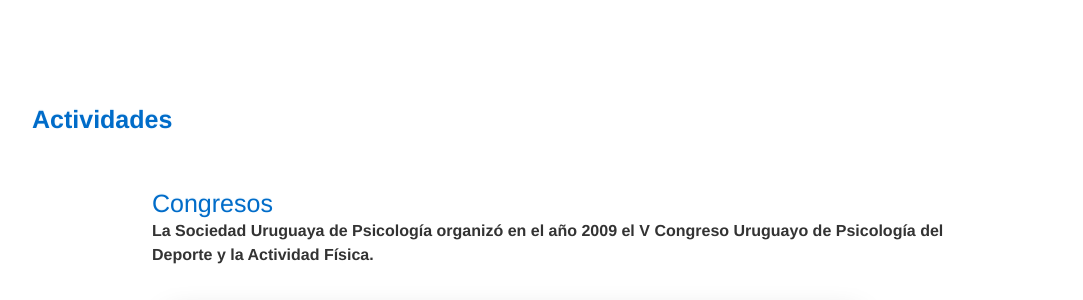
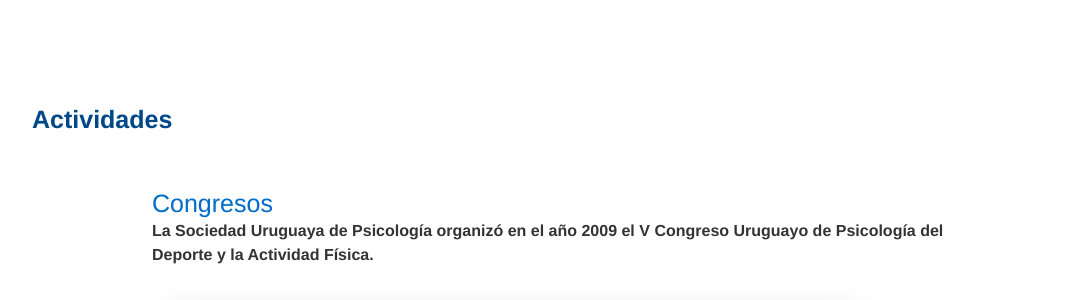
Before and after one commit to ignaciolopezjuani/supde, a Jekyll site: the page built from activities.html, in a window 1280 px wide. Shown: the part 135-435 px from the top of the page, without its empty margins (128-1211 px from the left). Built offline with Jekyll 4.4.1, drawn with Linux system fonts in a browser that asks for light colours; nearby versions of some CDN libraries; some web fonts are replaced; Markdown is read by kramdown in place of the engine named in the settings.

Commit message:
separate main-title and sub-title

```diff
--- a/activities.html
+++ b/activities.html
@@ -8,7 +8,7 @@
 <section class="container">
 
     <section>
-      <a name="congresos" id="congresos" class="main-title">Congresos</a>
+      <a name="congresos" id="congresos" class="sub-title">Congresos</a>
 
       <h3>La Sociedad Uruguaya de Psicología organizó en el año 2009 el V Congreso Uruguayo de Psicología del Deporte y la Actividad Física.</h3>
 
@@ -33,7 +33,7 @@
       <a class="up-btn" href="/activities.html"><img src="/media/images/up-btn.jpg"></a>
 
     <section>
-      <a name="ateneos-workshops" id="ateneos-workshops" class="main-title">Ateneos / Workshops</a>
+      <a name="ateneos-workshops" id="ateneos-workshops" class="sub-title">Ateneos / Workshops</a>
 
       <h3>A lo largo del año se realizan ateneos y workshops en los que se invita a profesionales y personalidades destacadas del deporte en nuestro país.</h3>
 
@@ -104,7 +104,7 @@
 
 
     <section>
-        <a name="cursos" id="cursos" class="main-title">Cursos</a>
+        <a name="cursos" id="cursos" class="sub-title">Cursos</a>
         <p>Diversos profesionales integrantes de nuestra Sociedad han brindado a lo largo de nuestros 21 años varios cursos de temáticas relacionadas con la Psicología del Deporte.</p>
         <p>Para el año lectivo 2011 tenemos el agrado de ofrecer nuevamente el primer nivel del curso:</p>
         <h3>PSICOLOGÍA DEL DEPORTE Y LA ACTIVIDAD FÍSICA</h3>
@@ -128,7 +128,7 @@
       <a class="up-btn" href="/activities.html"><img src="/media/images/up-btn.jpg"></a>
 
     <section>
-        <a name="agenda-externa" id="agenda-externa" class="main-title">Agenda Externa</a>
+        <a name="agenda-externa" id="agenda-externa" class="sub-title">Agenda Externa</a>
         <img alt="agendaexterna" class="actimgs" src="media/images/agendaexterna.jpg">
         <h1>Optimismo y Rendimiento Deportivo</h1>
         <h2>Prof. Dr. Francisco Ortín (España)</h2>
--- a/index.html
+++ b/index.html
@@ -11,7 +11,7 @@
 
 <section class="news">
     <header>
-        <h1 class="main-title">V Congreso Uruguayo de psicología de la actividad física y el deporte.</h1>
+        <h1 class="sub-title">V Congreso Uruguayo de psicología de la actividad física y el deporte.</h1>
     </header>
     <article>
         <img id="g" alt="conference" src="media/images/conference.jpg">
@@ -30,7 +30,7 @@
 
 <section class="gallery">
     <header>
-        <h1 class="main-title">Galería</h1>
+        <h1 class="sub-title">Galería</h1>
     </header>
     <div id="tS2" class="jThumbnailScroller">
         <div class="jTscrollerContainer">
@@ -64,7 +64,7 @@
 
 <section id="membership_application">
         <header>
-            <h1 class="main-title">Solicitud de Afiliación</h1>
+            <h1 class="sub-title">Solicitud de Afiliación</h1>
         </header>
         <ul id="affiliate_text">
             <li><h2 class=sub-title>Afiliate a SUPDE y obtén grandes beneficios:</h2></li>
--- a/media/css/base.css
+++ b/media/css/base.css
@@ -67,14 +67,6 @@
   width: 380px;
 }
 
-.main-title {
-  color: #006CC9;
-  margin-top: 75px;
-  margin-bottom: 50px;
-  font-size: 25px;
-  text-shadow: 0px -1px 1px #E8F4FC;
-}
-
 nav ul li {
   list-style-type: none;
   display: inline;
@@ -127,6 +119,22 @@
 box-shadow: 1px 5px 30px 5px rgba(0, 0, 0, 0.2);
 }
 
+.main-title {
+  color: #004788;
+  margin-top: 75px;
+  margin-bottom: 50px;
+  font-size: 25px;
+  text-shadow: 0px -1px 1px #E8F4FC;
+}
+
+.sub-title {
+  color: #006CC9;
+  margin-top: 75px;
+  margin-bottom: 50px;
+  font-size: 25px;
+  text-shadow: 0px -1px 1px #E8F4FC;
+}
+
 .primary-btn {
   background-color: #008DF2;
   -webkit-border-radius: 10px;
@@ -150,6 +158,7 @@
   padding: 1px;
   margin-left: 50px;
 }
+
 .up-btn {
   color: #008DF2;
   float: right;
```
Also changed, not shown: about.html (+4 -4 lines).
